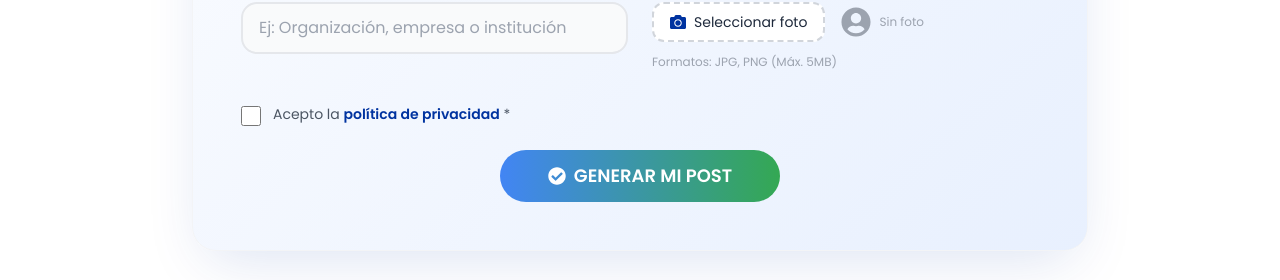
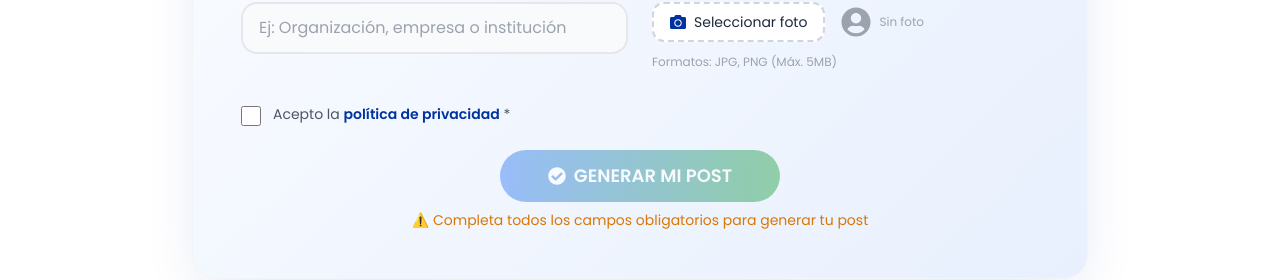
Before and after one commit to usscentroinformatica/registrocertificado, a React (Vite) app: page / in a window 1280 px wide. Shown: the part 1729-2009 px from the top of the page. Built offline with nearby package versions, Linux system fonts and the light colour scheme.

Commit message:
Implement form validation for submit button
Added form validation to enable/disable submit button based on required fields.

```diff
--- a/src/components/RegistrationForm.jsx
+++ b/src/components/RegistrationForm.jsx
@@ -39,6 +39,43 @@ const RegistrationForm = () => {
   const fileInputRef = useRef(null);
 
   const { registerUser, isSubmitting, success } = useGoogleSheetsRegistration();
+
+  // 👈 VALIDACIÓN PARA DESHABILITAR EL BOTÓN
+  const isFormValid = () => {
+    // Verificar campos obligatorios
+    const nombres = formData.nombres?.trim();
+    const apellidos = formData.apellidos?.trim();
+    const correo = formData.correo?.trim();
+    const numeroDocumento = formData.numeroDocumento?.trim();
+    const celular = formData.celular?.trim();
+    const tipoDocumento = formData.tipoDocumento;
+    const pais = formData.pais;
+    const profesion = formData.profesion?.trim();
+    const foto = formData.foto;
+    const politica = formData.politica;
+
+    // Validar que todos los campos obligatorios estén llenos
+    const camposObligatorios = {
+      nombres,
+      apellidos,
+      correo,
+      numeroDocumento,
+      celular,
+      tipoDocumento,
+      pais,
+      profesion,
+      foto,
+      politica
+    };
+
+    // Verificar que todos tengan valor
+    const todosLlenos = Object.values(camposObligatorios).every(val => {
+      if (typeof val === 'boolean') return val === true;
+      return val && val.length > 0;
+    });
+
+    return todosLlenos;
+  };
 
   // Validar campo individual
   const validateField = (name, value) => {
@@ -525,12 +562,12 @@ const RegistrationForm = () => {
               </div>
             </div>
 
-            {/* Botón Submit */}
+            {/* Botón Submit - DESHABILITADO HASTA COMPLETAR CAMPOS */}
             <div className="md:col-span-2 text-center">
               <button
                 type="submit"
-                className="btn-google w-full md:w-auto px-12 py-3 text-lg disabled:opacity-70 disabled:cursor-not-allowed transition-all duration-300"
-                disabled={isSubmitting || success}
+                className="btn-google w-full md:w-auto px-12 py-3 text-lg disabled:opacity-50 disabled:cursor-not-allowed transition-all duration-300"
+                disabled={isSubmitting || success || !isFormValid()}
               >
                 {isSubmitting ? (
                   <span className="flex items-center justify-center gap-2">
@@ -547,6 +584,12 @@ const RegistrationForm = () => {
                   </span>
                 )}
               </button>
+
+              {!isFormValid() && !isSubmitting && !success && (
+                <p className="text-sm text-amber-600 mt-2">
+                  ⚠️ Completa todos los campos obligatorios para generar tu post
+                </p>
+              )}
 
               {isSubmitting && (
                 <p className="text-sm text-gray-500 mt-3">
```
